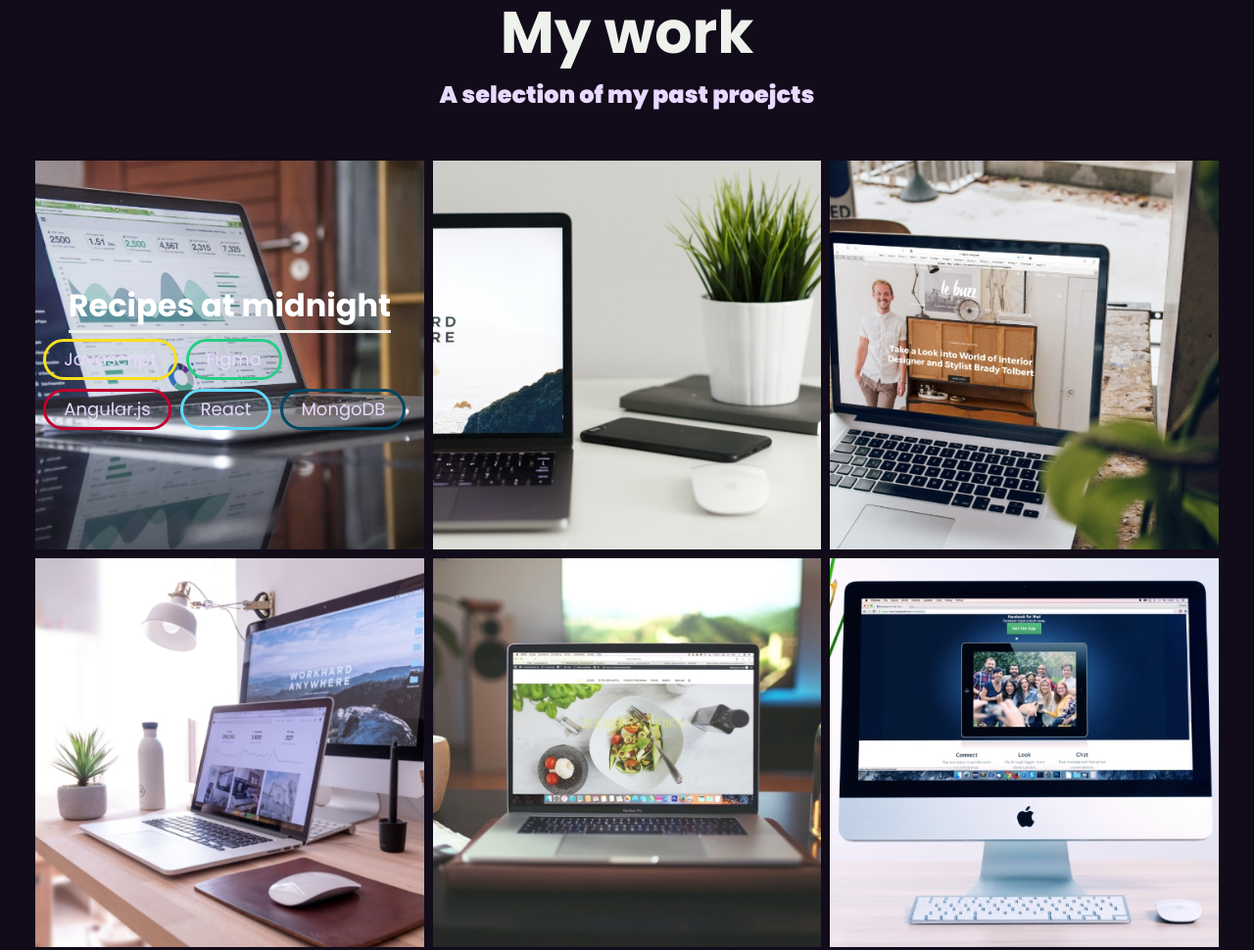
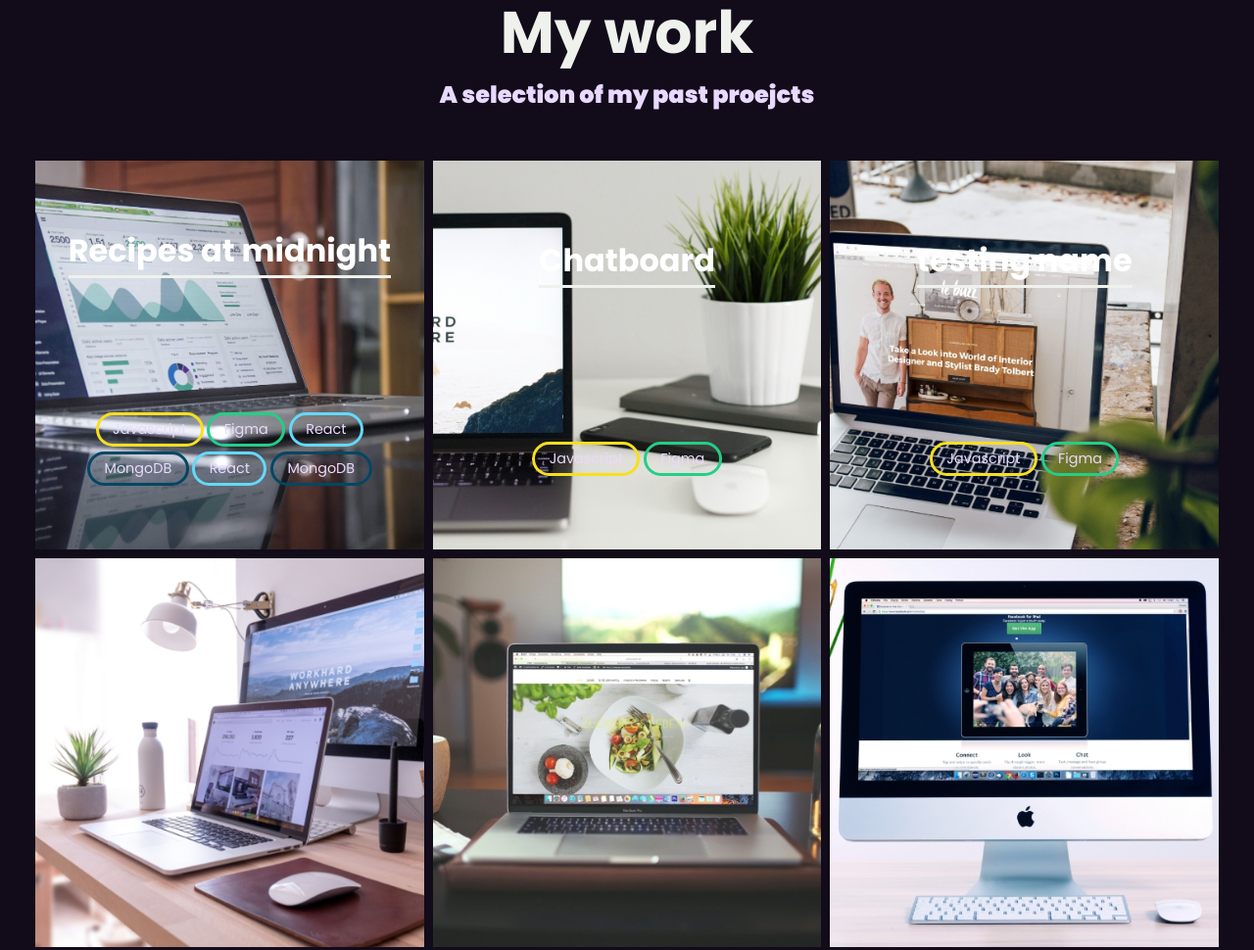
Before and after one commit to zah8756/Personal_Site, a plain HTML site: page index.html in a window 1280 px wide. Shown: the part 1435-2405 px from the top of the page at 98% size. Drawn offline with Linux system fonts and the light colour scheme; a web font is replaced by a local one.

Commit message:
alsomt fixed the placement of thing son the project page

```diff
--- a/index.html
+++ b/index.html
@@ -101,7 +101,8 @@
                         <div class="techItems">
                             <p class="tech javaColor">Javascript</p>
                             <p class="tech figmaColor">Figma</p>
-                            <p class="tech angularColor">Angular.js</p>
+                            <p class="tech reactColor">React</p>
+                            <p class="tech mongoColor">MongoDB</p>
                             <p class="tech reactColor">React</p>
                             <p class="tech mongoColor">MongoDB</p>
                         </div>
@@ -112,12 +113,33 @@
 
              <!-- portfolio item 02 -->
              <a href="#" class="portfolioItem">
+                <div class="projectContainer">
+                    <div class="techContainer">
+                        <p class="itemName">Chatboard</p>
+                        <div class="techItems">
+                            <p class="tech javaColor">Javascript</p>
+                            <p class="tech figmaColor">Figma</p>
+                        </div>
+                    </div>
                 <img src="img/portfolio-02.jpg" alt="" class="portfolioImg">
+                </div>
             </a>
 
              <!-- portfolio item 03 -->
              <a href="#" class="portfolioItem">
-                <img src="img/portfolio-03.jpg" alt="" class="portfolioImg">
+
+                <div class="projectContainer">
+                    <div class="techContainer">
+                        <div class="mover">
+                            <p class="itemName">testing name</p>
+                        </div>
+                        <div class="techItems">
+                            <p class="tech javaColor">Javascript</p>
+                            <p class="tech figmaColor">Figma</p>
+                        </div>
+                    </div>
+                    <img src="img/portfolio-03.jpg" alt="" class="portfolioImg">
+                </div>
             </a>
 
              <!-- portfolio item 04 -->
@@ -133,19 +155,6 @@
              <!-- portfolio item 06 -->
              <a href="#" class="portfolioItem">
                 <img src="img/portfolio-06.jpg" alt="" class="portfolioImg">
-            </a>
-
-             <!-- portfolio item 07 -->
-             <a href="#" class="portfolioItem">
-                <img src="img/portfolio-07.jpg" alt="" class="portfolioImg">
-            </a>
-
-            <a href="#" class="portfolioItem">
-                <img src="img/portfolio-08.jpg" alt="" class="portfolioImg">
-            </a>
-
-            <a href="#" class="portfolioItem">
-                <img src="img/portfolio-09.jpg" alt="" class="portfolioImg">
             </a>
 
         </div>
--- a/styles/main.css
+++ b/styles/main.css
@@ -27,7 +27,7 @@
     --clr-cSharp:#;
     --clr-MongoDB:#024764;
     --clr-nodeJS:#6fa760;
-
+    --clr-socketIO:#25c2a0;
 
     --fw-reg:300;
     --fw-bold:900;
@@ -422,10 +422,11 @@ header{
 
 }
 
-.portfolioImg,.projectContainer{
+.portfolioImg,.projectContainer,.portfolioItem .techContainer{
     transition:
     transform 750ms cubic-bezier(.5,0,.5,1),
-    opacity 250ms linear;
+    opacity 250ms linear,
+    visibility 250ms;
 }
 
 .portfolioItem:focus{
@@ -445,10 +446,7 @@ header{
     margin: 0;
     font-size: var(--fs-itemName);
     font-weight: bold;
-    pointer-events: none;
-
-    max-width: 380px;
-
+    width: max-content;
 }
 
 .itemName::after{
@@ -462,30 +460,51 @@ header{
 
 .techContainer{
     pointer-events: none;
-    display: inline-block;
     z-index: 1000;
-    max-width: 380px;
+    display: grid;
+    flex-direction: column;
+    width: 100%;
+    height: 100%;
+    justify-content: center;
+    place-items: center;
+    /* max-width: 300px; */
+    /* visibility: hidden;
+    opacity: 0; */
+}
+
+/* .techContainer > p{
+    flex: 1;
+} */
+
+
+.portfolioItem:hover .techContainer,
+.portfolioItem:focus .techContainer
+{
+    visibility: visible;
+    opacity: 1;
 }
 
 .techItems{
     display: flex;
-    gap: .5em;
+    gap: .3em .2em;
     flex-wrap: wrap;
-
-
+    max-width: 300px;
+    justify-content: center;
 }
 
 .tech{
     padding: .2em 1em;
     border: 3px solid red;
     border-radius: 900px;
-    margin: 0 ;
+    margin: 0;
     color: var(--clr-lightText);
+    font-size: .8em;
 }
 
 .projectContainer{
     display:grid;
     place-items: center;
+    grid-template-rows: 1fr ;
 }
 
 .techContainer,.portfolioImg{
```
